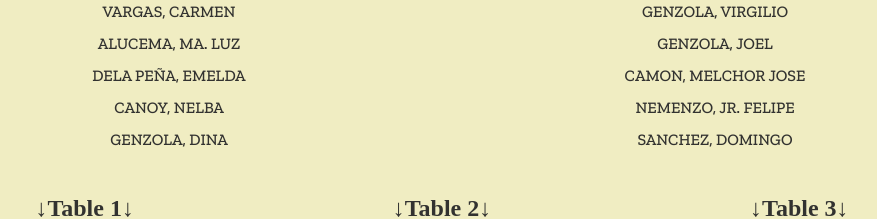
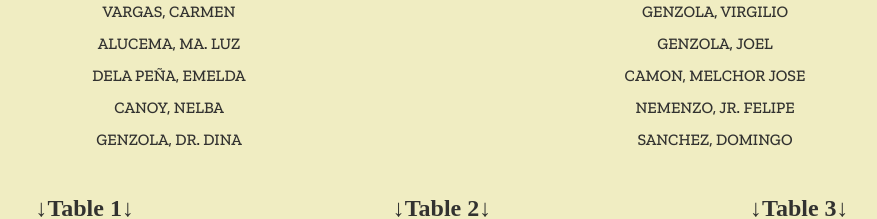
Before and after one commit to gtchavez-lop/erwin-joyce-wedding-web-invitation, a Next.js app: page / in a window 1280 px wide. Shown: the part 3460-3679 px from the top of the page, without its empty margins (198-1075 px from the left). Built offline with nearby package versions, Linux system fonts and the light colour scheme; a web font is replaced by a local one.

Commit message:
Revision 1.0.43

```diff
--- a/pages/index.js
+++ b/pages/index.js
@@ -529,7 +529,7 @@ const Home = (e) => {
                     style={{ fontFamily: "'Zilla Slab', mono" }}
                     className="capitalize"
                   >
-                    GENZOLA, DINA
+                    GENZOLA, DR. DINA
                   </p>
                 </div>
                 {/* VIP table 2 */}
@@ -1097,7 +1097,7 @@ const Home = (e) => {
                           style={{ fontFamily: "'Zilla Slab', mono" }}
                           className="capitalize"
                         >
-                          CAHILIG EDWINA
+                          ENG. CAHILIG EDWINA
                         </p>
                         <p className="capitalize flex flex-col">
                           <span style={{ fontFamily: "'Zilla Slab', mono" }}>
```
